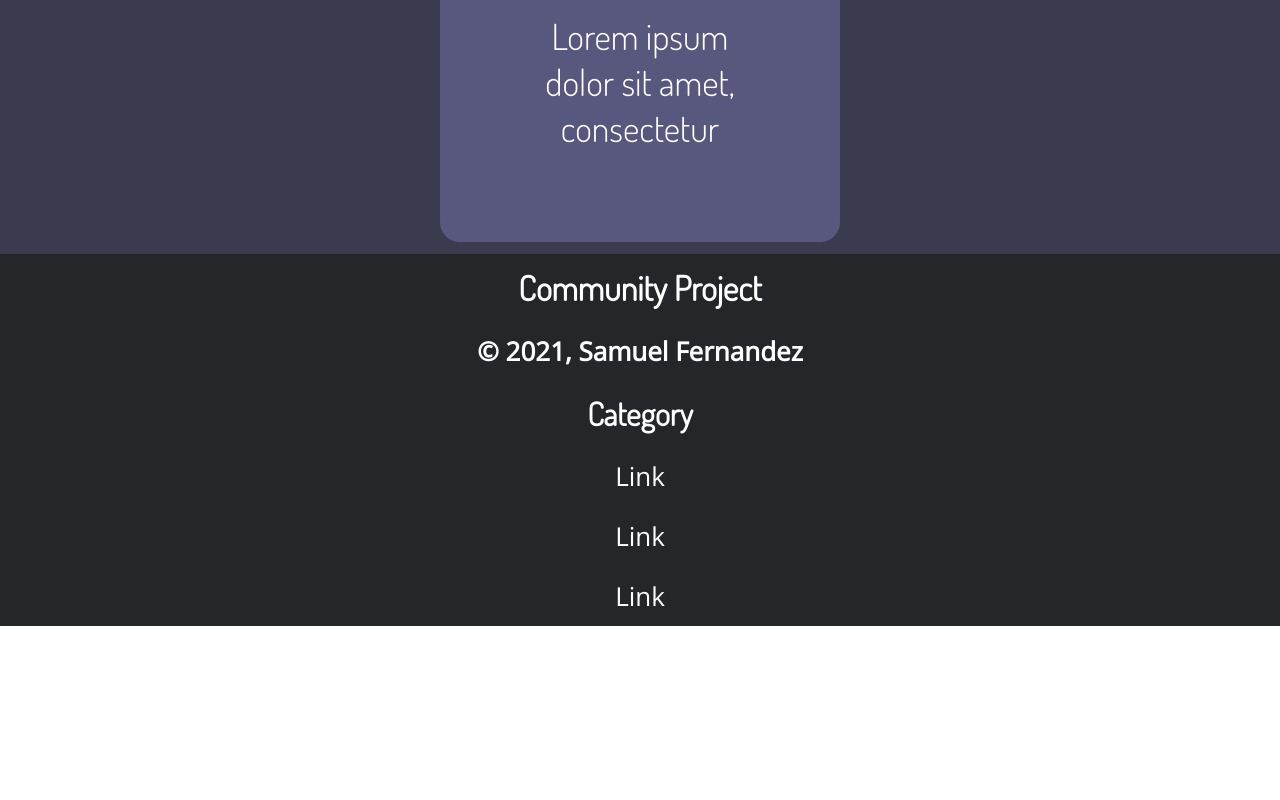
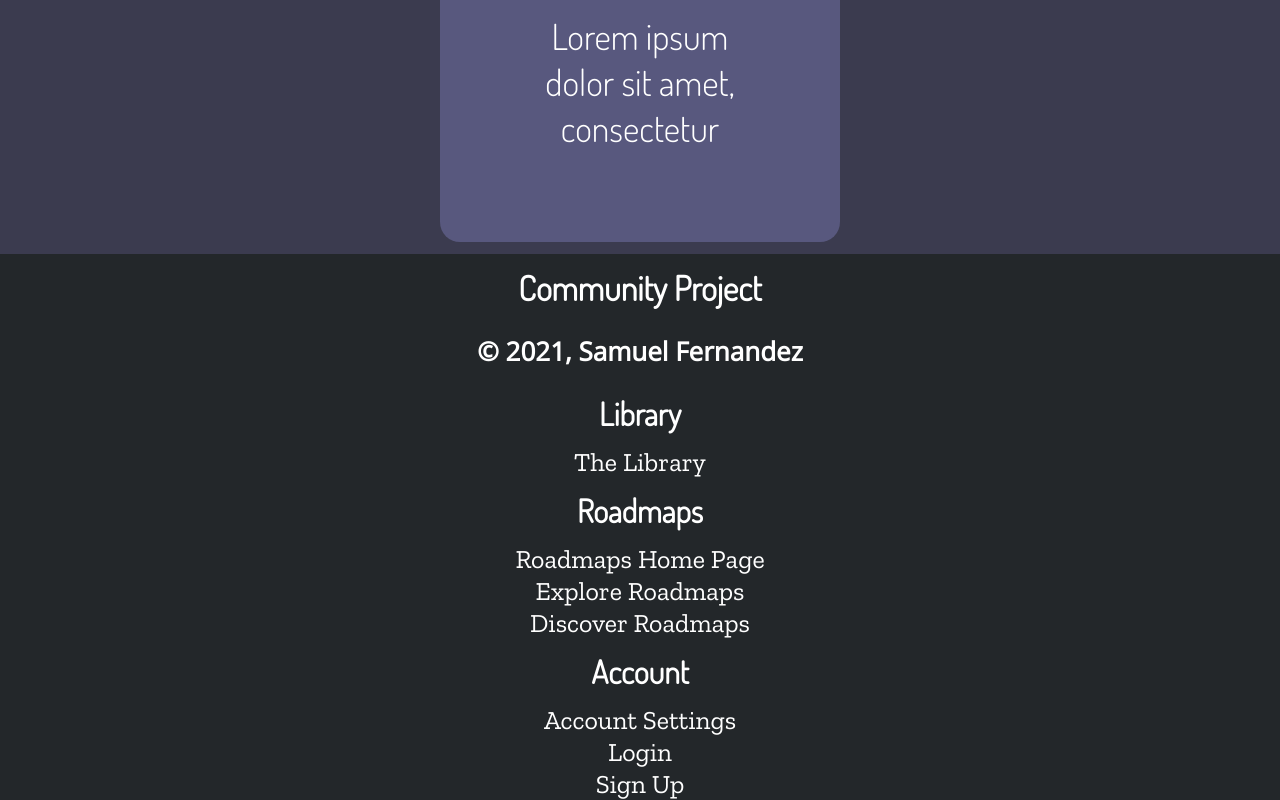
Before and after one commit to polypixeldev/computerstacks, a Next.js app in the folder app/: page / in a window 1280 px wide. Shown: the part 1412-2212 px from the top of the page. Before the commit the page ends 2038 px from the top, so only its background shows below. Built offline with nearby package versions, Linux system fonts and the light colour scheme.

Commit message:
Add links to footer

```diff
--- a/app/pages/_app.js
+++ b/app/pages/_app.js
@@ -1,4 +1,5 @@
 import "../styles/globals.css";
+import Link from 'next/link';
 import Head from "next/head";
 import OpenMenu from "../public/openMenu.png";
 import CloseMenu from "../public/closeMenu.png";
@@ -30,11 +31,25 @@ function MyApp({ Component, pageProps }) {
 				<h2>Community Project</h2>
 				<p><strong>© 2021, Samuel Fernandez</strong></p>
 				<div>
-					<h3>Category</h3>
+					<h3>Library</h3>
 					<div>
-						<p>Link</p>
-						<p>Link</p>
-						<p>Link</p>
+						<Link href="/library"><a className="link">The Library</a></Link>
+					</div>
+				</div>
+				<div>
+					<h3>Roadmaps</h3>
+					<div>
+						<Link href="/roadmaps"><a className="link">Roadmaps Home Page</a></Link><br />
+						<Link href="/roadmaps/explore"><a className="link">Explore Roadmaps</a></Link><br />
+						<Link href="/roadmaps/discover"><a className="link">Discover Roadmaps</a></Link>
+					</div>
+				</div>
+				<div>
+					<h3>Account</h3>
+					<div>
+						<Link href="/settings"><a className="link">Account Settings</a></Link><br />
+						<Link href="/login"><a className="link">Login</a></Link><br />
+						<Link href="/signup"><a className="link">Sign Up</a></Link>
 					</div>
 				</div>
 			</footer>
--- a/app/styles/globals.css
+++ b/app/styles/globals.css
@@ -130,6 +130,10 @@ section {
 footer {
 	background: var(--grey-4)
 }
+footer a {
+	font-family: "Zilla Slab", monospace;
+	font-size: calc(2vmin + 10px);
+}
 
 hr {
 	width: 20vw;
```
